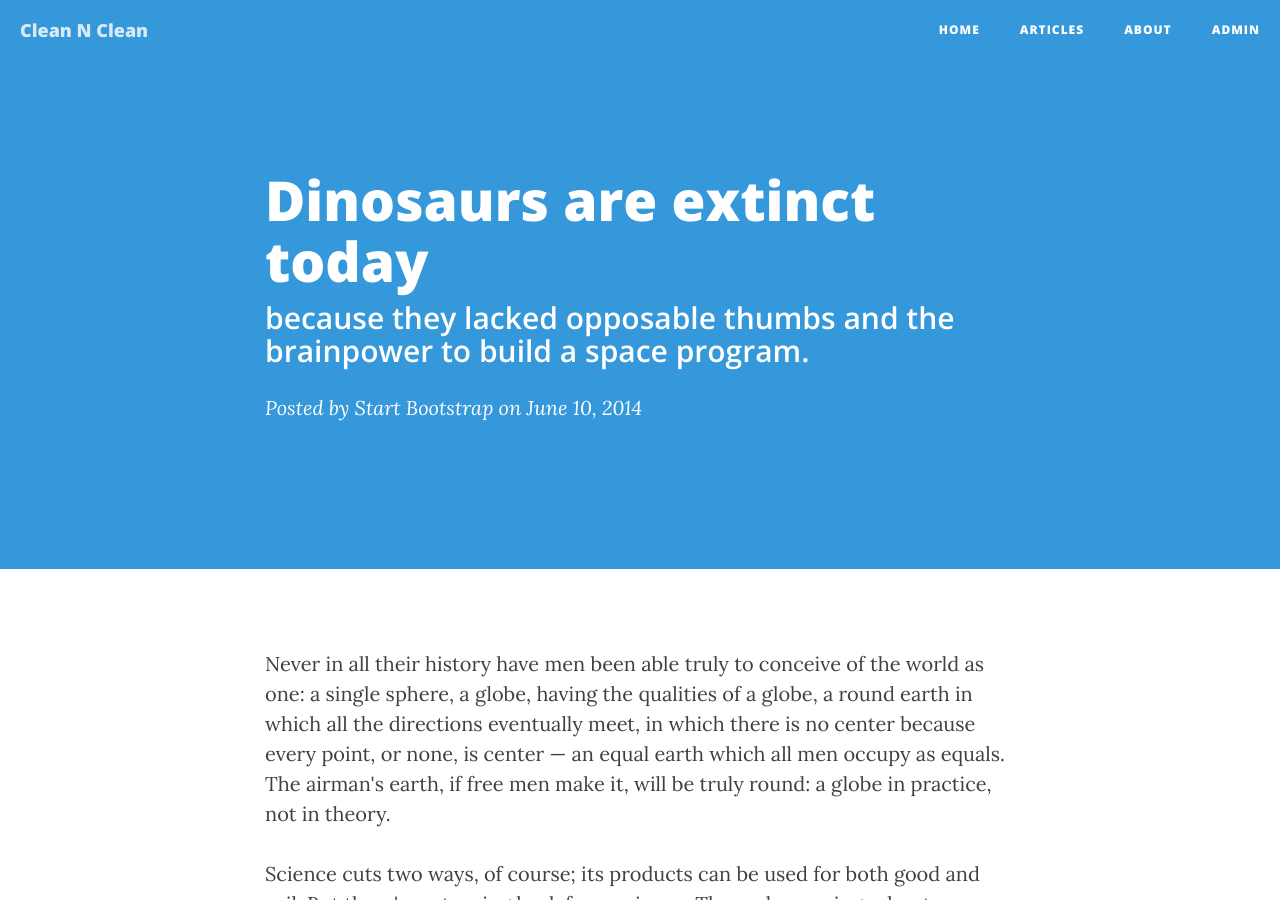
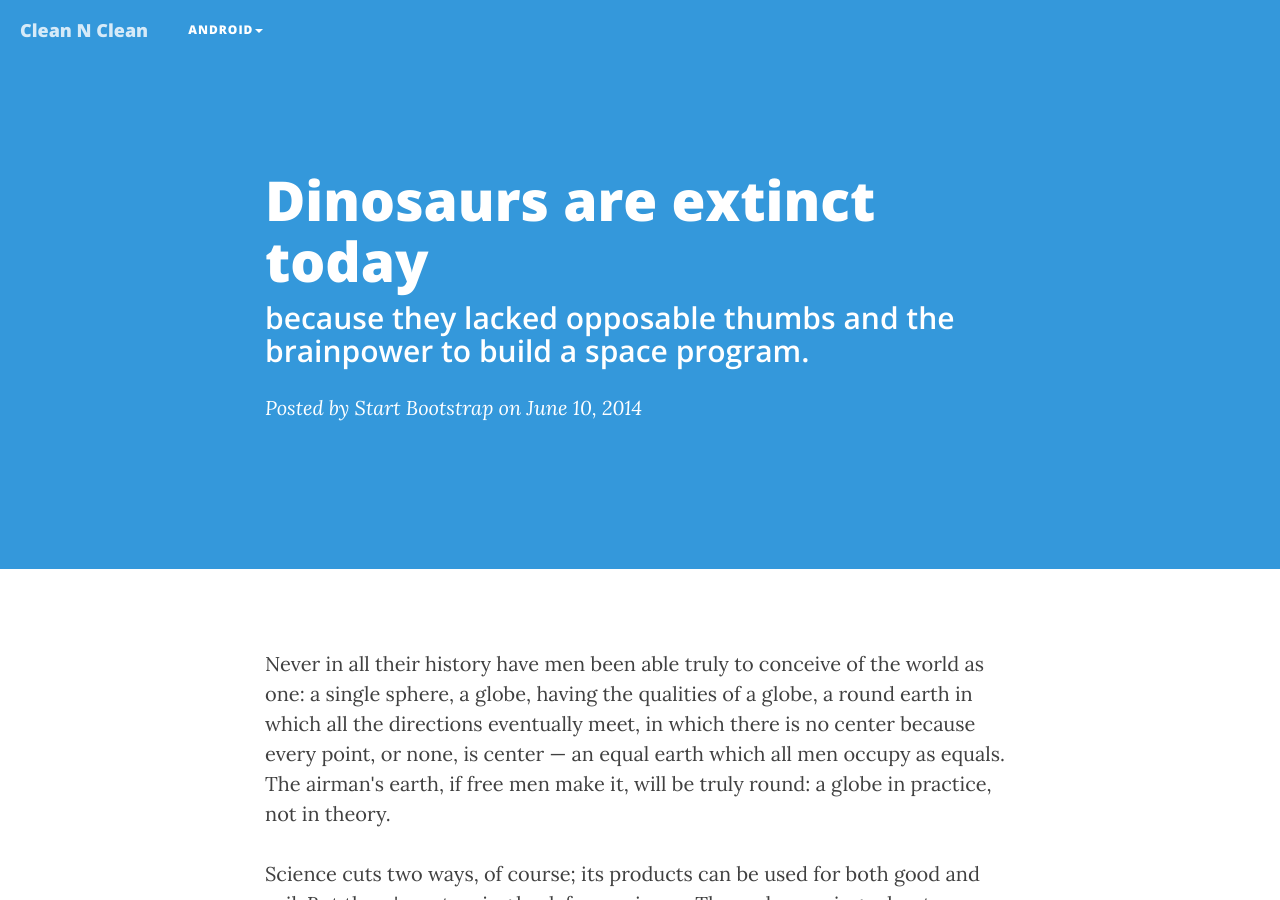
Before and after one commit to bugmakers/bugmakers.github.com, a Jekyll site: the page built from _posts/2014-06-10-dinosaurs.markdown, in a window 1280 px wide and 900 px high. Built offline with Jekyll 4.4.1, drawn with Linux system fonts in a browser that asks for light colours; nearby versions of some CDN libraries; Markdown is read by kramdown in place of the engine named in the settings; comment, search, counter and statistics services are not loaded.

```diff
--- a/_includes/nav.html
+++ b/_includes/nav.html
@@ -14,6 +14,44 @@
 
         <!-- Collect the nav links, forms, and other content for toggling -->
         <div class="collapse navbar-collapse" id="bs-example-navbar-collapse-1">
+
+              <ul class="nav navbar-nav">
+                <li class="dropdown">
+                  <a id="drop1" href="#" role="button" class="dropdown-toggle" data-toggle="dropdown">Android<span class="caret"></span></a>
+                  <ul class="dropdown-menu" role="menu" aria-labelledby="drop1">
+                    <li role="presentation"><a role="menuitem" tabindex="-1" href="http://twitter.com/fat">Library</a></li>
+                    <li role="presentation"><a role="menuitem" tabindex="-1" href="http://twitter.com/fat">Another action</a></li>
+                    <li role="presentation"><a role="menuitem" tabindex="-1" href="http://twitter.com/fat">Something else here</a></li>
+                    <li role="presentation" class="divider"></li>
+                    <li role="presentation"><a role="menuitem" tabindex="-1" href="http://twitter.com/fat">Separated link</a></li>
+                  </ul>
+                </li>
+                <!--
+                <li class="dropdown">
+                  <a href="#" id="drop2" role="button" class="dropdown-toggle" data-toggle="dropdown">Dropdown 2 <span class="caret"></span></a>
+                  <ul class="dropdown-menu" role="menu" aria-labelledby="drop2">
+                    <li role="presentation"><a role="menuitem" tabindex="-1" href="http://twitter.com/fat">Action</a></li>
+                    <li role="presentation"><a role="menuitem" tabindex="-1" href="http://twitter.com/fat">Another action</a></li>
+                    <li role="presentation"><a role="menuitem" tabindex="-1" href="http://twitter.com/fat">Something else here</a></li>
+                    <li role="presentation" class="divider"></li>
+                    <li role="presentation"><a role="menuitem" tabindex="-1" href="http://twitter.com/fat">Separated link</a></li>
+                  </ul>
+                </li>
+              </ul>
+              <ul class="nav navbar-nav navbar-right">
+                <li id="fat-menu" class="dropdown">
+                  <a href="#" id="drop3" role="button" class="dropdown-toggle" data-toggle="dropdown">Dropdown 3 <span class="caret"></span></a>
+                  <ul class="dropdown-menu" role="menu" aria-labelledby="drop3">
+                    <li role="presentation"><a role="menuitem" tabindex="-1" href="http://twitter.com/fat">Action</a></li>
+                    <li role="presentation"><a role="menuitem" tabindex="-1" href="http://twitter.com/fat">Another action</a></li>
+                    <li role="presentation"><a role="menuitem" tabindex="-1" href="http://twitter.com/fat">Something else here</a></li>
+                    <li role="presentation" class="divider"></li>
+                    <li role="presentation"><a role="menuitem" tabindex="-1" href="http://twitter.com/fat">Separated link</a></li>
+                  </ul>
+                </li>
+              </ul>
+              -->
+            <!--
             <ul class="nav navbar-nav navbar-right">
                 <li>
                     <a href="{{ site.baseurl }}/">Home</a>
@@ -32,15 +70,18 @@
                     <a href="http://prose.io/">Admin</a>
                 </li>
 
-
-                <!--
-                {% for page in site.pages %}
                 <li>
-                    {% if page.title %}<a href="{{ page.url | prepend: site.baseurl }}">{{ page.title }}</a>{% endif %}
+                    <a id="drop6" role="button" data-toggle="dropdown" href="#">Dropdown 3 <span class="caret"></span></a>
+                    <ul id="menu3" class="dropdown-menu" role="menu" aria-labelledby="drop6">
+                      <li role="presentation"><a role="menuitem" tabindex="-1" href="http://twitter.com/fat">Action</a></li>
+                      <li role="presentation"><a role="menuitem" tabindex="-1" href="http://twitter.com/fat">Another action</a></li>
+                      <li role="presentation"><a role="menuitem" tabindex="-1" href="http://twitter.com/fat">Something else here</a></li>
+                      <li role="presentation" class="divider"></li>
+                      <li role="presentation"><a role="menuitem" tabindex="-1" href="http://twitter.com/fat">Separated link</a></li>
+                    </ul>
                 </li>
-                {% endfor %}
-                -->
             </ul>
+            -->
         </div>
         <!-- /.navbar-collapse -->
     </div>
--- a/_layouts/post.html
+++ b/_layouts/post.html
@@ -43,12 +43,12 @@ layout: default
                 <ul class="pager">
                     {% if page.previous.url %}
                     <li class="previous">
-                        <a href="{{ site.baseurl }}/{{page.previous.url}}" data-toggle="tooltip" data-placement="top" title="{{page.previous.title}}">&larr; Previous Post</a>
+                        <a href="{{ page.previous.url | prepend: site.baseurl | replace: '//', '/' }}" data-toggle="tooltip" data-placement="top" title="{{page.previous.title}}">&larr; Previous Post</a>
                     </li>
                     {% endif %}
                     {% if page.next.url %}
                     <li class="next">
-                        <a href="{{ site.baseurl }}/{{page.next.url}}" data-toggle="tooltip" data-placement="top" title="{{page.next.title}}">Next Post &rarr;</a>
+                        <a href="{{ page.next.url | prepend: site.baseurl | replace: '//', '/' }}" data-toggle="tooltip" data-placement="top" title="{{page.next.title}}">Next Post &rarr;</a>
                     </li>
                     {% endif %}
                 </ul>
```
